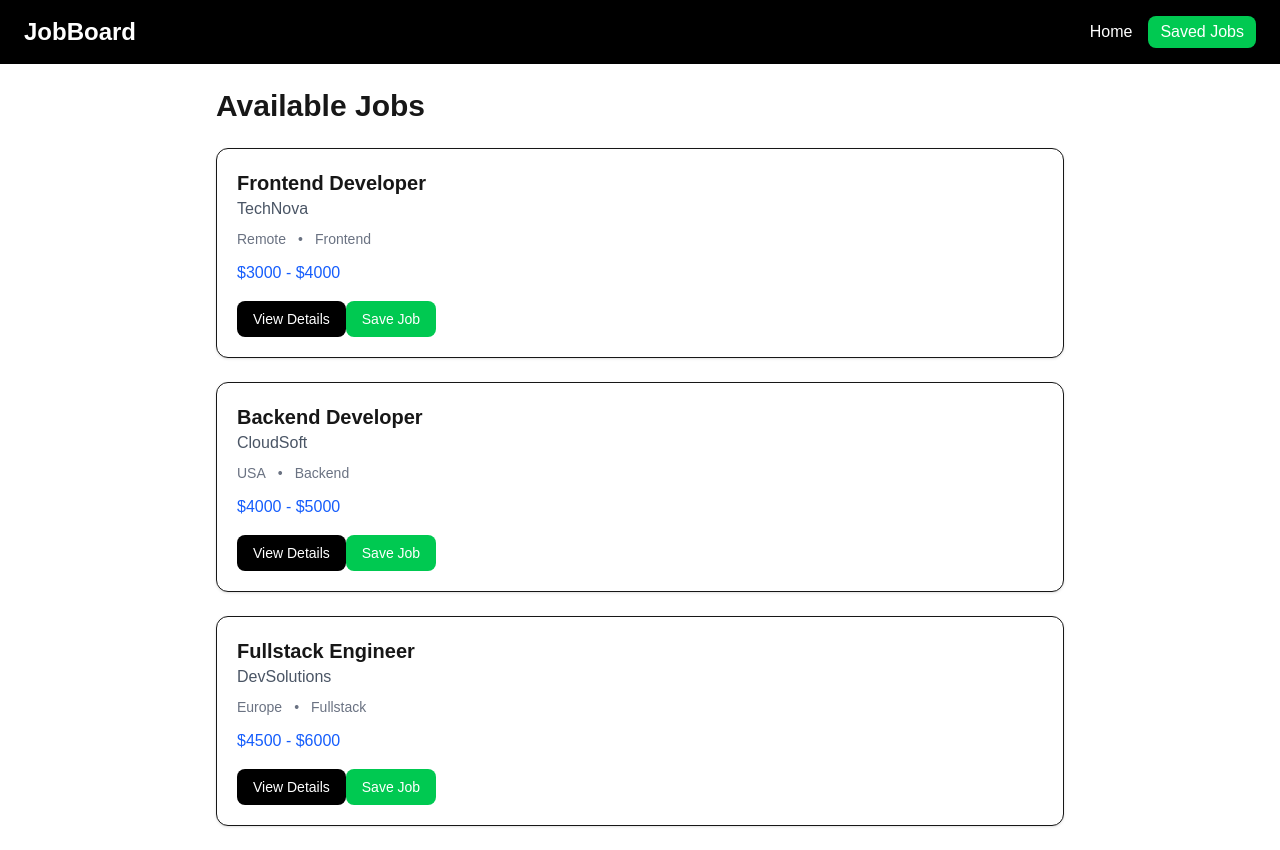
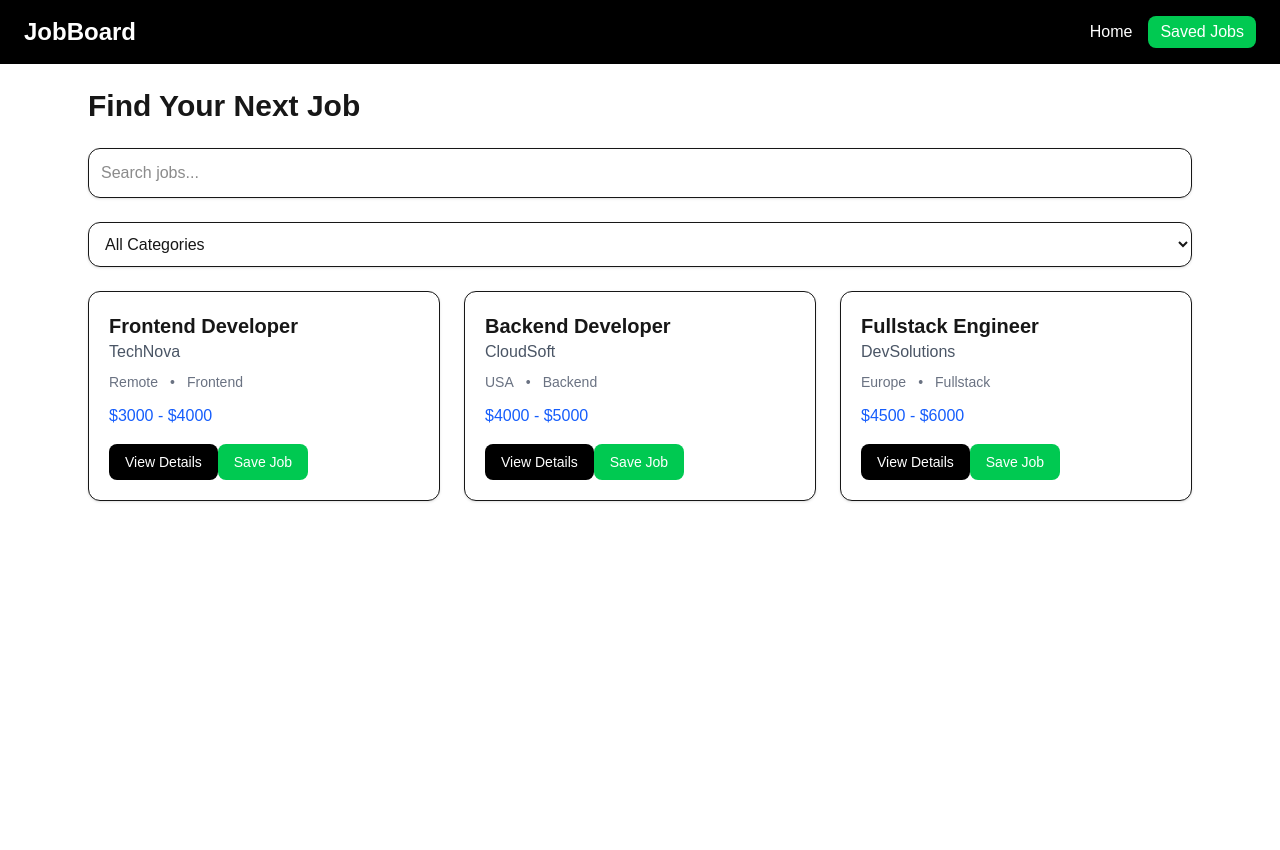
Before and after one commit to PauloCLG09/jobboard-pro, a Next.js app: page / in a window 1280 px wide. After the commit the page ends 800 px from the top, so only its background shows below. Built offline with nearby package versions, Linux system fonts and the light colour scheme.

Commit message:
avance de practica jobBoard

```diff
--- /dev/null
+++ b/app/api/jobs/route.ts
@@ -0,0 +1,9 @@
+import { jobs } from "@/data/jobs"
+import { NextResponse } from "next/server"
+
+export async function GET() {
+  // simulamos delay real de backend
+  await new Promise((resolve) => setTimeout(resolve, 1500))
+
+  return NextResponse.json(jobs)
+}
--- /dev/null
+++ b/app/components/CategoryFilter.tsx
@@ -0,0 +1,31 @@
+"use client"
+
+interface Props {
+  category: string
+  setCategory: (value: string) => void
+  categories: string[]
+}
+
+export default function CategoryFilter({
+  category,
+  setCategory,
+  categories,
+}: Props) {
+  return (
+    <div className="mb-6">
+      <select
+        value={category}
+        onChange={(e) => setCategory(e.target.value)}
+        className="w-full p-3 border rounded-xl shadow-sm focus:outline-none focus:ring-2 focus:ring-black"
+      >
+        <option value="">All Categories</option>
+
+        {categories.map((cat) => (
+          <option key={cat} value={cat}>
+            {cat}
+          </option>
+        ))}
+      </select>
+    </div>
+  )
+}
--- a/app/components/JobCard.tsx
+++ b/app/components/JobCard.tsx
@@ -2,14 +2,14 @@
 
 import Link from "next/link"
 import { IJob } from "@/types"
-import { useJobs } from "@/context/JobContext"
+import { useJobContext } from "@/context/JobContext"
 
 interface Props {
   job: IJob
 }
 
 export default function JobCard({ job }: Props) {
-  const { saveJob, removeJob, isSaved } = useJobs()
+  const { toggleSaveJob, isSaved } = useJobContext()
   const saved = isSaved(job.id)
 
   return (
@@ -33,12 +33,11 @@ export default function JobCard({ job }: Props) {
       </Link>
 
       <button
-        onClick={() => saved ? removeJob(job.id) : saveJob(job)}
-        className={`mt-2 px-4 py-2 rounded-lg text-sm transition ${
-          saved
+        onClick={() => toggleSaveJob(job)}
+        className={`mt-2 px-4 py-2 rounded-lg text-sm transition ${saved
             ? "bg-red-500 text-white hover:bg-red-600"
             : "bg-green-500 text-white hover:bg-green-600"
-        }`}
+          }`}
       >
         {saved ? "Remove" : "Save Job"}
       </button>
--- a/app/components/Navbar.tsx
+++ b/app/components/Navbar.tsx
@@ -1,10 +1,10 @@
 "use client"
 
 import Link from "next/link"
-import { useJobs } from "@/context/JobContext"
+import { useJobContext } from "@/context/JobContext"
 
 export default function Navbar() {
-  const { savedJobs } = useJobs()
+  const { savedJobs } = useJobContext()
 
   return (
     <nav className="bg-black text-white px-6 py-4 flex justify-between items-center">
--- /dev/null
+++ b/app/components/SearchBar.tsx
@@ -0,0 +1,20 @@
+"use client"
+
+interface Props {
+  search: string
+  setSearch: (value: string) => void
+}
+
+export default function SearchBar({ search, setSearch }: Props) {
+  return (
+    <div className="mb-6">
+      <input
+        type="text"
+        placeholder="Search jobs..."
+        value={search}
+        onChange={(e) => setSearch(e.target.value)}
+        className="w-full p-3 border rounded-xl shadow-sm focus:outline-none focus:ring-2 focus:ring-black"
+      />
+    </div>
+  )
+}
--- /dev/null
+++ b/app/components/SkeletonCard.tsx
@@ -0,0 +1,20 @@
+"use client"
+
+export default function SkeletonCard() {
+  return (
+    <div className="border rounded-xl p-5 shadow-sm bg-white animate-pulse">
+      <div className="h-6 bg-gray-300 rounded w-3/4 mb-3"></div>
+      <div className="h-4 bg-gray-300 rounded w-1/2 mb-2"></div>
+      <div className="flex gap-3 mb-2">
+        <div className="h-3 bg-gray-300 rounded w-1/4"></div>
+        <div className="h-3 bg-gray-300 rounded w-1/4"></div>
+        <div className="h-3 bg-gray-300 rounded w-1/4"></div>
+      </div>
+      <div className="h-4 bg-gray-300 rounded w-1/3 mt-2"></div>
+      <div className="mt-4 flex gap-2">
+        <div className="h-8 bg-gray-300 rounded w-20"></div>
+        <div className="h-8 bg-gray-300 rounded w-20"></div>
+      </div>
+    </div>
+  )
+}
--- a/app/page.tsx
+++ b/app/page.tsx
@@ -1,16 +1,52 @@
+"use client"
+
 import JobCard from "./components/JobCard"
-import { jobs } from "@/data/jobs"
+import SearchBar from "./components/SearchBar"
+import CategoryFilter from "./components/CategoryFilter"
+import { useJobsFilter } from "@/hooks/useJobsFilter"
+import SkeletonCard from "./components/SkeletonCard"
 
 export default function Home() {
+  const {
+    loading,
+    search,
+    setSearch,
+    category,
+    setCategory,
+    filteredJobs,
+    categories,
+  } = useJobsFilter()
+
   return (
-    <main className="max-w-4xl mx-auto p-6">
-      <h1 className="text-3xl font-bold mb-6">Available Jobs</h1>
+    <main className="max-w-6xl mx-auto p-6">
+      <h1 className="text-3xl font-bold mb-6">Find Your Next Job</h1>
 
-      <div className="grid gap-6">
-        {jobs.map((job) => (
-          <JobCard key={job.id} job={job} />
-        ))}
-      </div>
+      <SearchBar search={search} setSearch={setSearch} />
+      <CategoryFilter
+        category={category}
+        setCategory={setCategory}
+        categories={categories}
+      />
+
+      {loading && (
+        <div className="grid md:grid-cols-2 lg:grid-cols-3 gap-6">
+          {Array.from({ length: 6 }).map((_, i) => (
+            <SkeletonCard key={i} />
+          ))}
+        </div>
+      )}
+      {!loading && filteredJobs.length > 0 && (
+        <div className="grid md:grid-cols-2 lg:grid-cols-3 gap-6">
+          {filteredJobs.map((job) => (
+            <JobCard key={job.id} job={job} />
+          ))}
+        </div>
+      )}
+
+
+      {!loading && filteredJobs.length === 0 && (
+        <p className="text-gray-500 mt-6">No jobs found.</p>
+      )}
     </main>
   )
 }
--- a/app/saved/page.tsx
+++ b/app/saved/page.tsx
@@ -1,10 +1,10 @@
 "use client"
 
-import { useJobs } from "@/context/JobContext";
+import { useJobContext } from "@/context/JobContext"
 import JobCard from "../components/JobCard"
 
 export default function SavedJobsPage() {
-  const { savedJobs } = useJobs()
+  const { savedJobs } = useJobContext()
 
   if (savedJobs.length === 0) {
     return (
--- a/context/JobContext.tsx
+++ b/context/JobContext.tsx
@@ -5,8 +5,7 @@ import { IJob } from "@/types"
 
 interface JobContextType {
   savedJobs: IJob[]
-  saveJob: (job: IJob) => void
-  removeJob: (id: string) => void
+  toggleSaveJob: (job: IJob) => void
   isSaved: (id: string) => boolean
 }
 
@@ -15,7 +14,7 @@ const JobContext = createContext<JobContextType | undefined>(undefined)
 export function JobProvider({ children }: { children: React.ReactNode }) {
   const [savedJobs, setSavedJobs] = useState<IJob[]>([])
 
-  // Cargar desde LocalStorage al iniciar
+  // 🔥 1️⃣ Leer desde localStorage cuando carga la app
   useEffect(() => {
     const stored = localStorage.getItem("savedJobs")
     if (stored) {
@@ -23,19 +22,21 @@ export function JobProvider({ children }: { children: React.ReactNode }) {
     }
   }, [])
 
-  // Guardar en LocalStorage cuando cambie
+  // 🔥 2️⃣ Guardar en localStorage cada vez que cambien
   useEffect(() => {
     localStorage.setItem("savedJobs", JSON.stringify(savedJobs))
   }, [savedJobs])
 
-  const saveJob = (job: IJob) => {
-    if (!savedJobs.find((j) => j.id === job.id)) {
-      setSavedJobs([...savedJobs, job])
-    }
-  }
+  const toggleSaveJob = (job: IJob) => {
+    setSavedJobs((prev) => {
+      const exists = prev.find((j) => j.id === job.id)
 
-  const removeJob = (id: string) => {
-    setSavedJobs(savedJobs.filter((job) => job.id !== id))
+      if (exists) {
+        return prev.filter((j) => j.id !== job.id)
+      } else {
+        return [...prev, job]
+      }
+    })
   }
 
   const isSaved = (id: string) => {
@@ -43,18 +44,16 @@ export function JobProvider({ children }: { children: React.ReactNode }) {
   }
 
   return (
-    <JobContext.Provider
-      value={{ savedJobs, saveJob, removeJob, isSaved }}
-    >
+    <JobContext.Provider value={{ savedJobs, toggleSaveJob, isSaved }}>
       {children}
     </JobContext.Provider>
   )
 }
 
-export function useJobs() {
+export function useJobContext() {
   const context = useContext(JobContext)
   if (!context) {
-    throw new Error("useJobs must be used within JobProvider")
+    throw new Error("useJobContext must be used within JobProvider")
   }
   return context
 }
--- /dev/null
+++ b/hooks/useDebounce.ts
@@ -0,0 +1,19 @@
+"use client"
+
+import { useEffect, useState } from "react"
+
+export function useDebounce<T>(value: T, delay: number) {
+  const [debouncedValue, setDebouncedValue] = useState(value)
+
+  useEffect(() => {
+    const handler = setTimeout(() => {
+      setDebouncedValue(value)
+    }, delay)
+
+    return () => {
+      clearTimeout(handler)
+    }
+  }, [value, delay])
+
+  return debouncedValue
+}
--- /dev/null
+++ b/hooks/useJobsFilter.ts
@@ -0,0 +1,59 @@
+"use client"
+
+import { useEffect, useState } from "react"
+import { IJob } from "@/types"
+import { useDebounce } from "./useDebounce"
+
+export function useJobsFilter() {
+  const [loading, setLoading] = useState(true)
+  const [jobList, setJobList] = useState<IJob[]>([])
+  const [search, setSearch] = useState("")
+  const [category, setCategory] = useState("")
+
+  useEffect(() => {
+    const fetchJobs = async () => {
+      try {
+        setLoading(true)
+
+        const res = await fetch("/api/jobs")
+        const data = await res.json()
+
+        setJobList(data)
+      } catch (error) {
+        console.error("Error fetching jobs:", error)
+      } finally {
+        setLoading(false)
+      }
+    }
+
+    fetchJobs()
+  }, [])
+
+  const categories = Array.from(
+    new Set(jobList.map((job) => job.category))
+  )
+
+  const debouncedSearch = useDebounce(search, 300)
+
+  const filteredJobs = jobList.filter((job) => {
+    const matchesSearch =
+      job.title.toLowerCase().includes(debouncedSearch.toLowerCase()) ||
+      job.company.toLowerCase().includes(debouncedSearch.toLowerCase()) ||
+      job.location.toLowerCase().includes(debouncedSearch.toLowerCase())
+
+    const matchesCategory =
+      category === "" || job.category === category
+
+    return matchesSearch && matchesCategory
+  })
+
+  return {
+    loading,
+    search,
+    setSearch,
+    category,
+    setCategory,
+    filteredJobs,
+    categories,
+  }
+}
```
